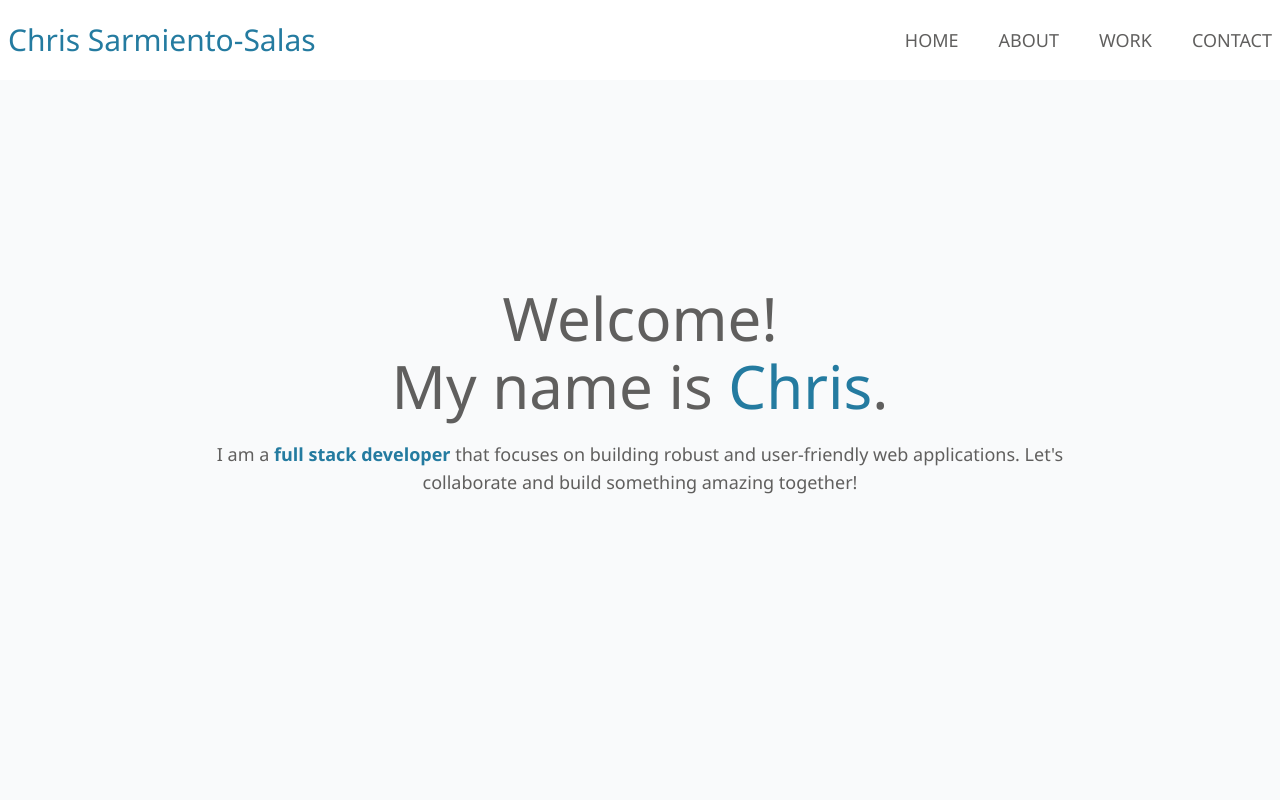
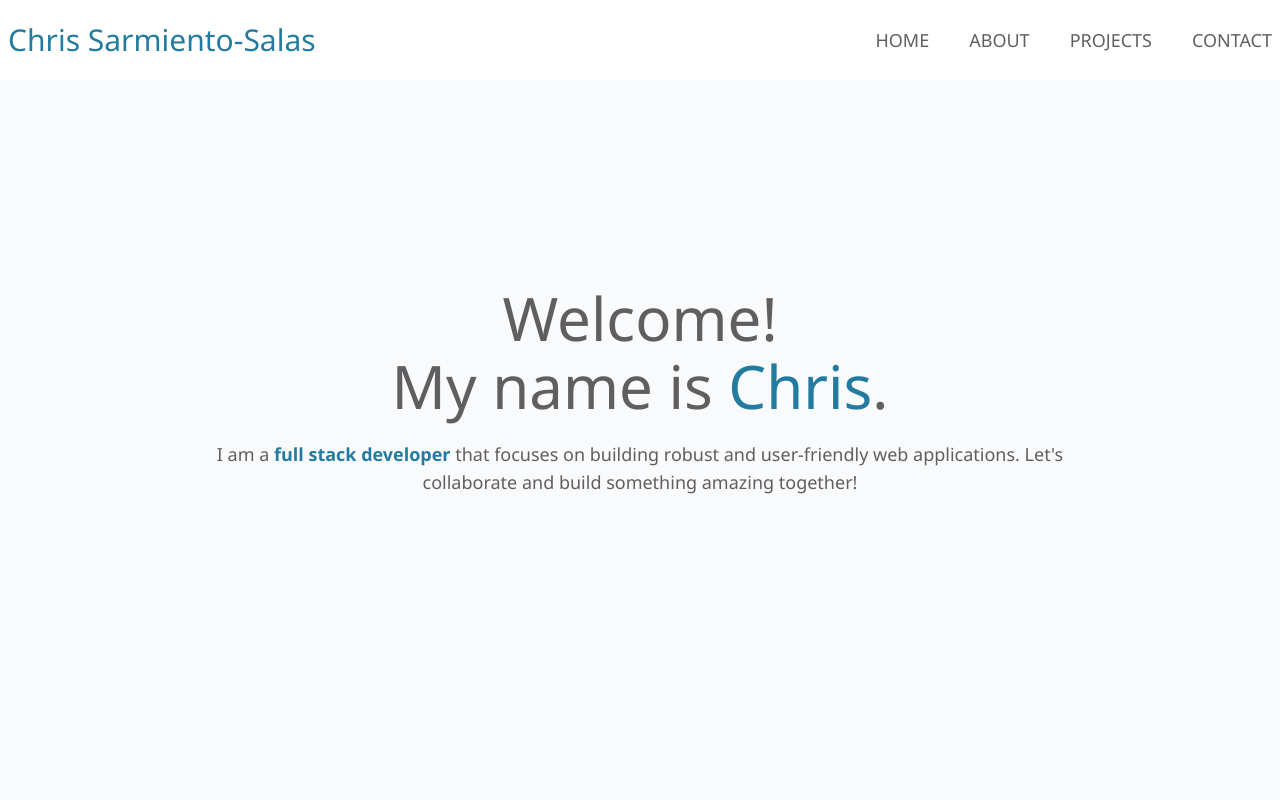
Before and after one commit to chris-15/nextjs-portfolio, a Next.js app: page / in a window 1280 px wide. Shown: the top 800 px of the page. Built offline with nearby package versions, Linux system fonts and the light colour scheme.

Commit message:
changed navbar work to projects

```diff
--- a/components/Navbar.js
+++ b/components/Navbar.js
@@ -41,8 +41,8 @@ const Navbar = () => {
       <div className="flex justify-between items-center w-full h-full px-2">
         <div>
           <Link href="/">
-            <h1 className="sm:hidden text-3xl text-[#247ba0] italic">CSS</h1>
-            <h1 className="hidden sm:block text-3xl text-[#247ba0] ">
+            <h1 className="sm:hidden text-3xl text-[#247ba0] italic hover:underline ">CSS</h1>
+            <h1 className="hidden sm:block text-3xl text-[#247ba0] hover:underline ">
               Chris Sarmiento-Salas
             </h1>
           </Link>
@@ -59,7 +59,7 @@ const Navbar = () => {
             </Link>
 
             <Link href="/#projects">
-              <li className="ml-10 text-lg uppercase hover:underline">Work</li>
+              <li className="ml-10 text-lg uppercase hover:underline">Projects</li>
             </Link>
 
             <Link href="/#contact">
@@ -110,7 +110,7 @@ const Navbar = () => {
             </Link>
 
             <Link href="/#projects">
-              <li onClick={() => setSideBar(false)} className="py-4 text-lg uppercase hover:underline">Work</li>
+              <li onClick={() => setSideBar(false)} className="py-4 text-lg uppercase hover:underline">Projects</li>
             </Link>
 
             <Link href="/#contact">
```
